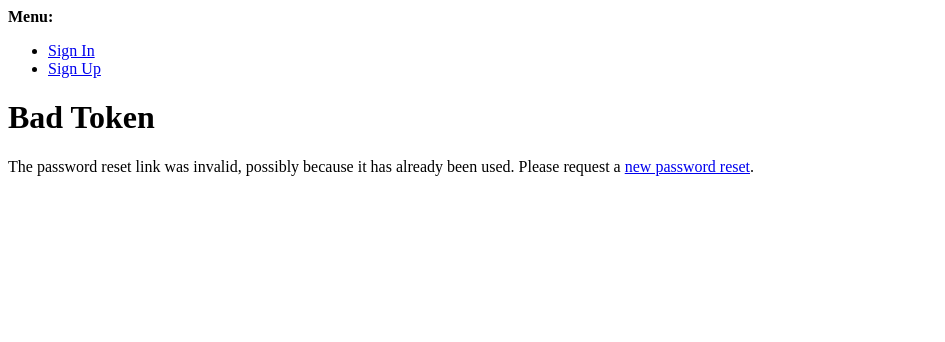
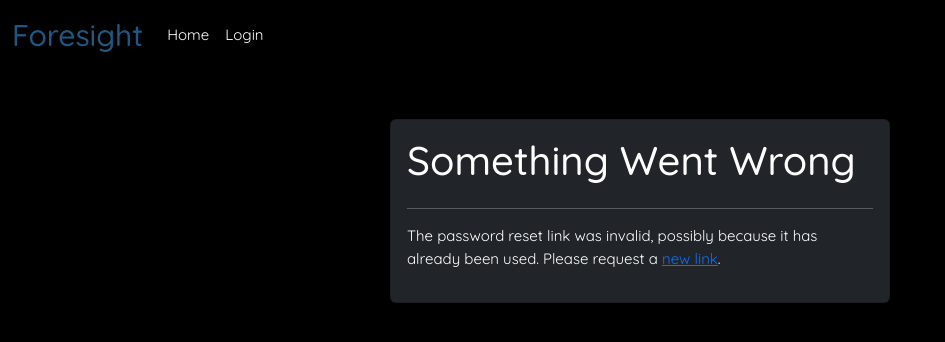
Before and after one commit to MichaelSturgeon/Foresight, a Django app: a page that uses templates/account/password_reset_from_key.html in a window 1280 px wide. Shown: the top 342 px of the page, without its empty margins (0-945 px from the left). Run offline with Django 4.2, Linux system fonts and the light colour scheme; some libraries are stand-ins or nearby versions.

Commit message:
Style 'password_reset_from_key.html' file

```diff
--- a/templates/account/password_reset_from_key.html
+++ b/templates/account/password_reset_from_key.html
@@ -1,21 +1,29 @@
-{% extends "account/base_entrance.html" %}
+{% extends "base.html" %}
 {% load i18n %}
 {% load allauth %}
-{% block head_title %}
-    {% trans "Change Password" %}
-{% endblock head_title %}
+
 {% block content %}
-    {% element h1 %}
+<container class="d-flex justify-content-center mt-5">
+    <div class="row">
+        <div class="col">
+            <div class="card text-bg-dark mb-3 p-3 acc-panel">
+                <div class="row">
+                    <div class="col">
                         {% if token_fail %}
-            {% trans "Bad Token" %}
+                        <h1>Something Went Wrong</h1>
                         {% else %}
-            {% trans "Change Password" %}
+                        <h1>Change Password</h1>
                         {% endif %}
-    {% endelement %}
+                    </div>
+                </div>
+                <hr>
+                <div class="row">
+                    <div class="col">
                         {% if token_fail %}
                         {% url 'account_reset_password' as passwd_reset_url %}
                         {% element p %}
-            {% blocktrans %}The password reset link was invalid, possibly because it has already been used.  Please request a <a href="{{ passwd_reset_url }}">new password reset</a>.{% endblocktrans %}
+                        {% blocktrans %}The password reset link was invalid, possibly because it has already been used.
+                        Please request a <a href="{{ passwd_reset_url }}">new link</a>.{% endblocktrans %}
                         {% endelement %}
                         {% else %}
                         {% element form method="post" action=action_url %}
@@ -26,10 +34,17 @@
                         {% endelement %}
                         {% endslot %}
                         {% slot actions %}
-                {% element button type="submit" name="action" %}
-                    {% trans 'Change Password' %}
-                {% endelement %}
+
+                        <button type="submit" class="btn btn-dark"><i class="fa-solid fa-key"></i> Reset Password
+                        </button>
+
                         {% endslot %}
                         {% endelement %}
                         {% endif %}
+                    </div>
+                </div>
+            </div>
+        </div>
+    </div>
+</container>
 {% endblock content %}
```
Lines whose indentation alone changed are shown as unchanged.
